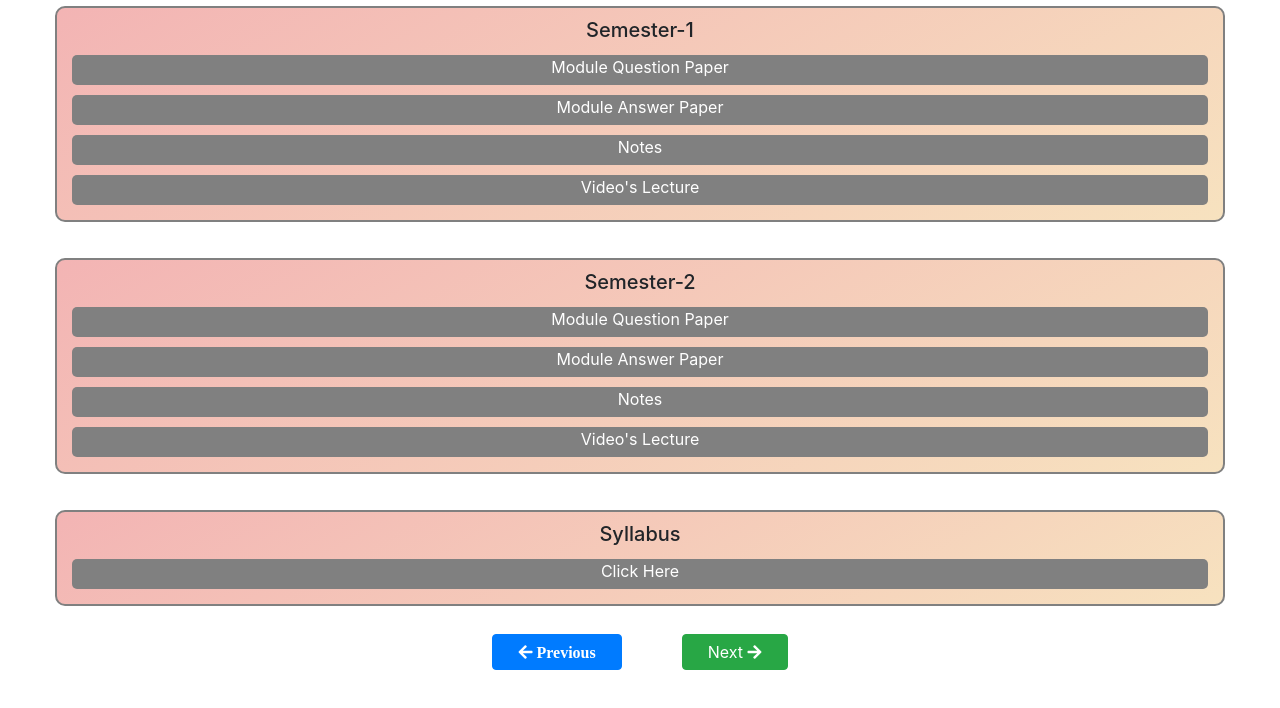
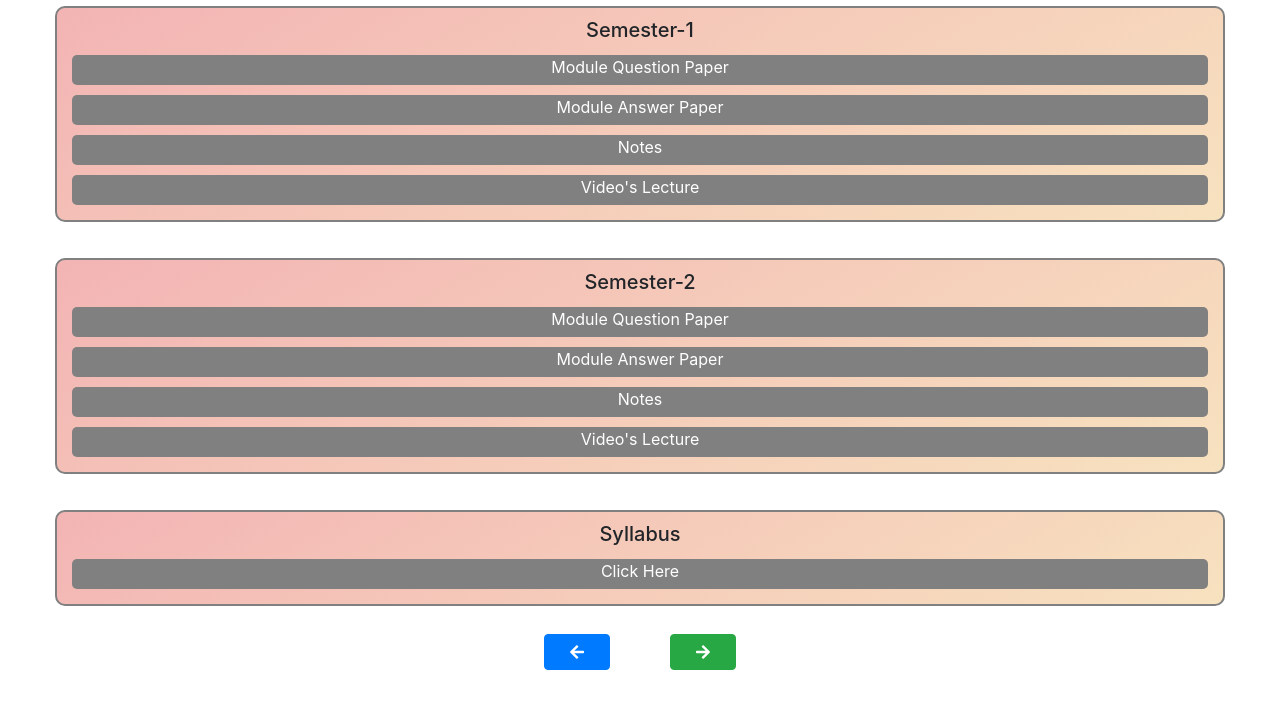
Before and after one commit to jaiswarrahul29/enggstudy, a plain HTML site: page mu_eng/fe/fe.html in a window 1280 px wide. Shown: the part 64-772 px from the top of the page. Drawn offline with nearby package versions, Linux system fonts and the light colour scheme.

Commit message:
Update fe.html

```diff
--- a/mu_eng/fe/fe.html
+++ b/mu_eng/fe/fe.html
@@ -147,8 +147,8 @@
             </div>
         </div>
         <div class="back">
-            <a href="../../index.html"><button type="button" class="btn btn-primary"><i class="fas fa-arrow-left"> Previous</i></button></a>
-            <a href="../se/se_branch.html"><button type="button" class="btn btn-success">Next <i class="fas fa-arrow-right"></i></button></button></a>
+            <a href="../../index.html"><button type="button" class="btn btn-primary"><i class="fas fa-arrow-left"></i></button></a>
+            <a href="../se/se_branch.html"><button type="button" class="btn btn-success"><i class="fas fa-arrow-right"></i></button></a>
         </div>
     </div>
 </body>
```
